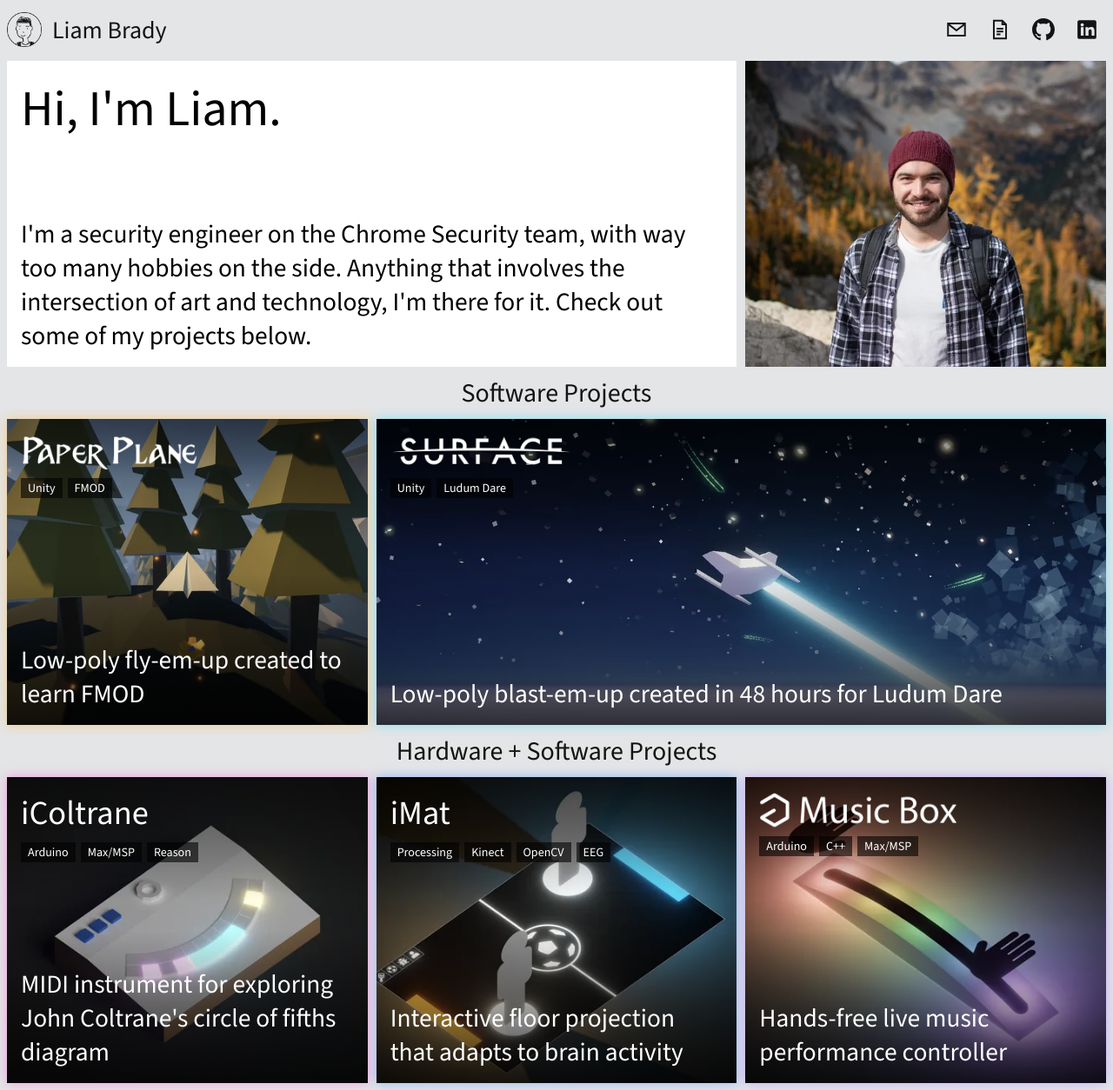
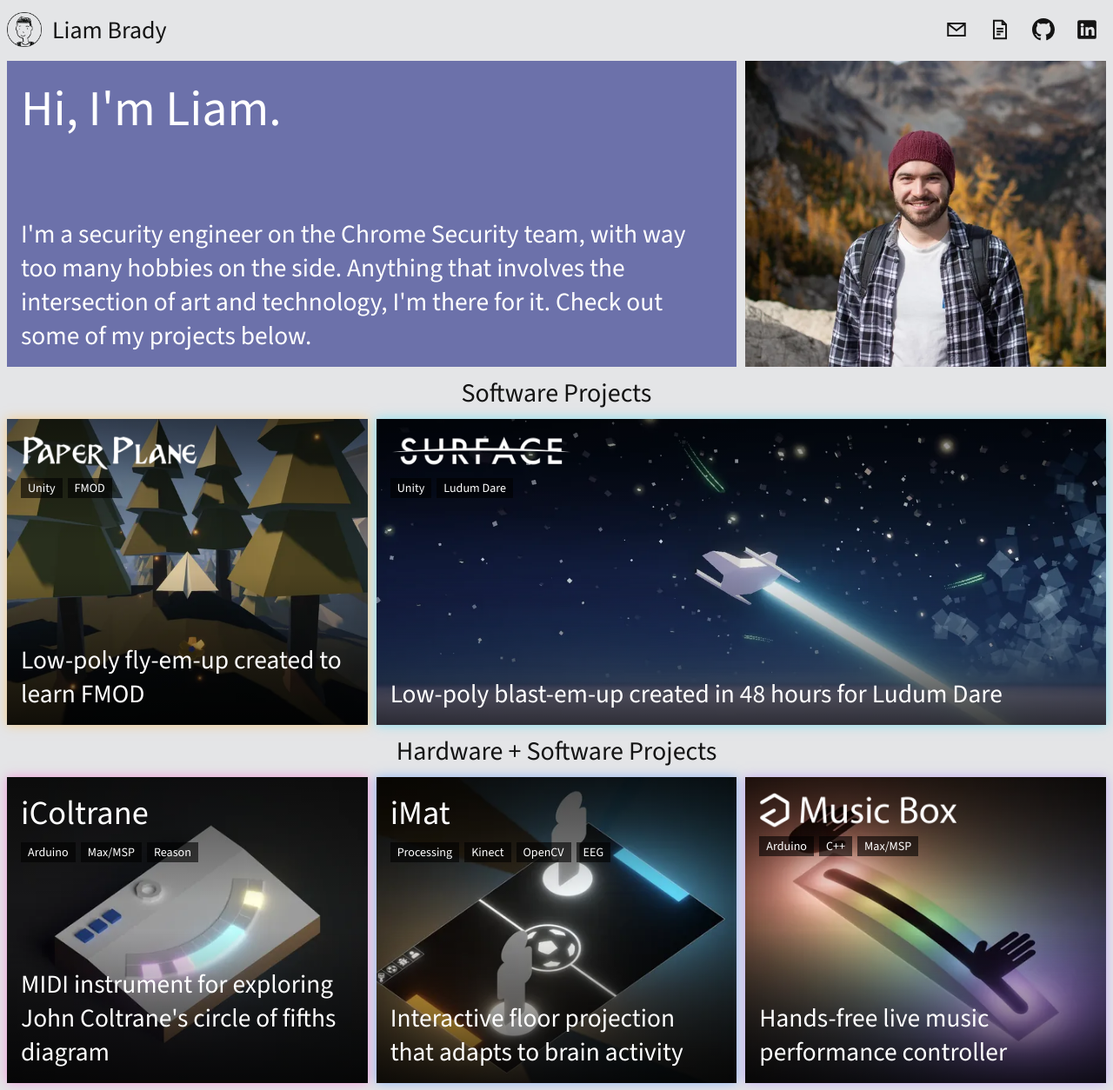
Before and after one commit to blu25/blu25.github.io, a Jekyll site: the page built from index.html, in a window 1280 px wide. Shown: the whole page at 87% size. Built offline with Jekyll 4.4.1, drawn with Linux system fonts in a browser that asks for light colours.

Commit message:
color tweak

```diff
--- a/_layouts/default.html
+++ b/_layouts/default.html
@@ -36,7 +36,7 @@
 
   </head>
 
-  <body style="--primary: {{ page.primary | default: '#ffd84d' }}; --secondary: {{ page.secondary | default: '#ffffff' }}">
+  <body style="--primary: {{ page.primary | default: '#ffd84d' }}; --secondary: {{ page.secondary | default: '#ffffff' }}; --secondary-text: {{ page.secondary_text | default: 'black' }}">
 
     {% include nav.html %}
     <div id="grid-container">
--- a/css/styles.css
+++ b/css/styles.css
@@ -192,7 +192,7 @@ iframe {
 /* Non-clickable info tiles */
 .info {
 	background-color: var(--secondary);
-	color: black;
+	color: var(--secondary-text);
 }
 
 /* Font sizes follow the tile size, within limits */
--- a/index.html
+++ b/index.html
@@ -1,5 +1,8 @@
 ---
 layout: default
+primary: "#ffd84d"
+secondary: "#6C71AA"
+secondary_text: white
 ---
 
 
```
